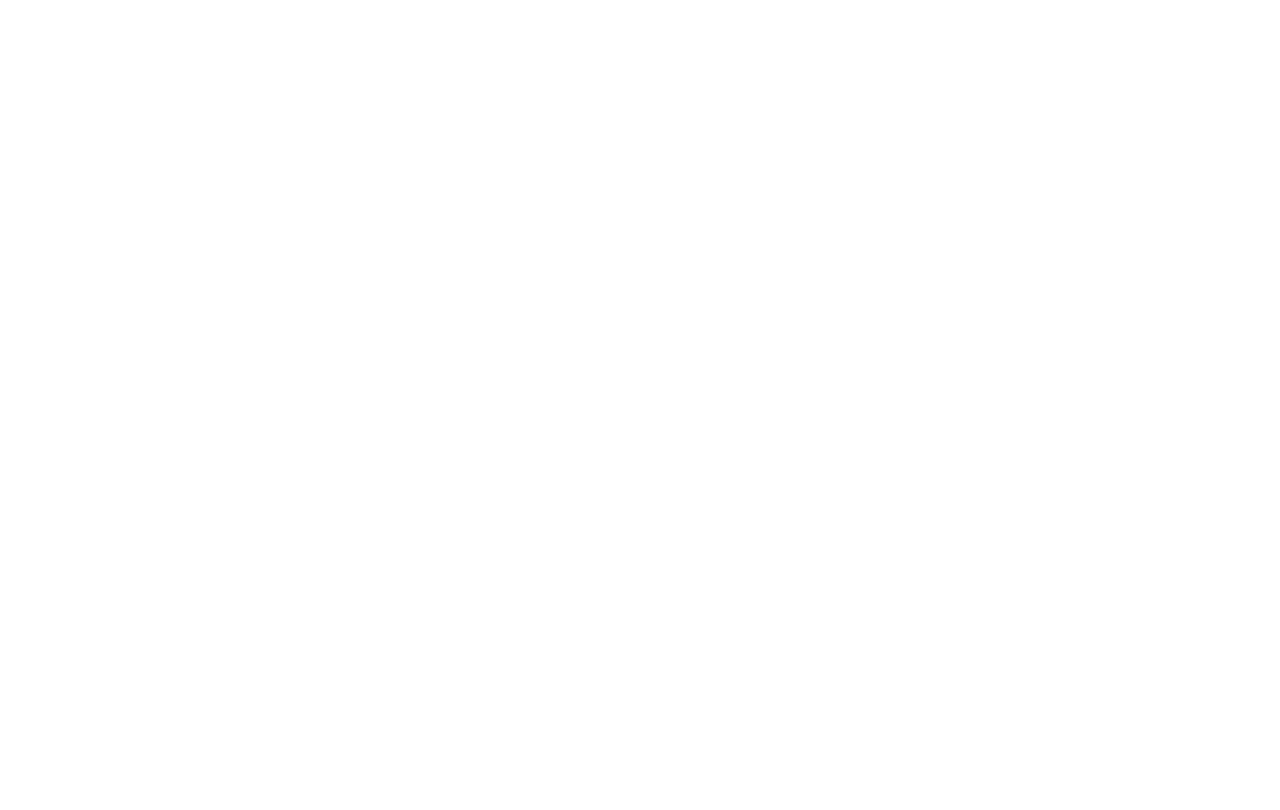
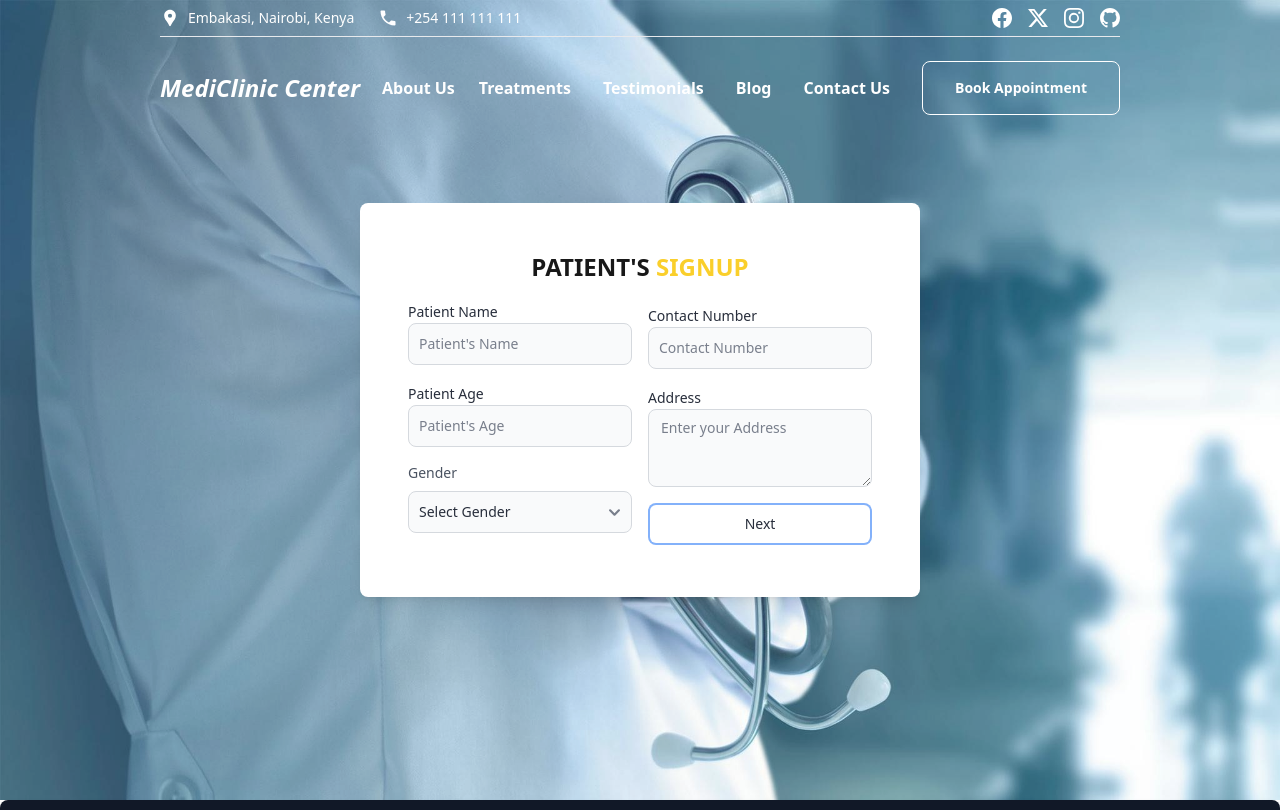
Before and after one commit to Dispenser254/Telemedicine-App, a React (Vite) app in the folder client/: page /signup in a window 1280 px wide. Before the commit this address had no page. Shown: the top 810 px of the page. Built offline with nearby package versions, Linux system fonts and the light colour scheme.

Commit message:
added Register page UI

```diff
--- a/client/src/App.jsx
+++ b/client/src/App.jsx
@@ -4,6 +4,7 @@
 import HomePage from "./pages/HomePage";
 import LandingPage from "./pages/LandingPage";
 import LoginPage from "./pages/LoginPage";
+import RegisterPage from "./pages/RegisterPage";
 
 const App = () => {
   return (
@@ -13,6 +14,7 @@
         <Route path="/" element={<HomePage />} />
         <Route path="/landing-page" element={<LandingPage />} />
         <Route path="/login" element={<LoginPage />} />
+        <Route path="/signup" element={<RegisterPage />} />
       </Routes>
     </BrowserRouter>
   );
--- /dev/null
+++ b/client/src/pages/RegisterPage.jsx
@@ -0,0 +1,178 @@
+/* eslint-disable react/no-unescaped-entities */
+import { useState } from "react";
+import NavbarPage from "../components/NavbarPage";
+import backgroundImage from "/images/homepage.jpg";
+import { FaExclamation } from "react-icons/fa";
+import {
+  Button,
+  Label,
+  Modal,
+  Select,
+  TextInput,
+  Textarea,
+} from "flowbite-react";
+import FooterPage from "../components/FooterPage";
+
+const RegisterPage = () => {
+  const [showModal, setShowModal] = useState(false);
+  const [showCredentials, setShowCredentials] = useState(false);
+
+  const handleCloseModal = () => {
+    setShowModal(false);
+  };
+  const handleGoBack = () => {
+    setShowCredentials(false);
+  };
+  return (
+    <>
+      <div
+        className="min-h-screen flex items-center opacity-90 justify-center"
+        style={{
+          backgroundImage: `url(${backgroundImage})`,
+          backgroundSize: "cover",
+        }}
+      >
+        <NavbarPage />
+        <div className="md:mx-auto mx-4 p-8 md:p-12 bg-white rounded-lg shadow-lg max-w-2xl">
+          {!showCredentials ? (
+            <div>
+              <h2 className="text-2xl font-bold mb-4 text-center uppercase">
+                Patient's <span className="text-yellow-300">Signup</span>
+              </h2>
+              <form className="flex flex-col md:flex-row items-center justify-center gap-4">
+                <div className="md:flex md:flex-col">
+                  <div className="mb-4">
+                    <Label htmlFor="patientName" className="mb-2">
+                      Patient Name
+                    </Label>
+                    <TextInput
+                      id="patientName"
+                      name="patientName"
+                      placeholder="Patient's Name"
+                    />
+                  </div>
+                  <div className="mb-4">
+                    <Label htmlFor="patientAge" className="mb-2">
+                      Patient Age
+                    </Label>
+                    <TextInput
+                      id="patientAge"
+                      name="patientAge"
+                      placeholder="Patient's Age"
+                    />
+                  </div>
+                  <div className="mb-4">
+                    <Label
+                      htmlFor="gender"
+                      className="mb-2 block text-gray-700"
+                    >
+                      Gender
+                    </Label>
+                    <Select id="gender" name="gender">
+                      <option value="">Select Gender</option>
+                      <option value="male">Male</option>
+                      <option value="female">Female</option>
+                      <option value="other">Other</option>
+                    </Select>
+                  </div>
+                </div>
+                <div className="md:flex md:flex-col">
+                  <div className="mb-4">
+                    <Label htmlFor="contactNumber" className="mb-2">
+                      Contact Number
+                    </Label>
+                    <TextInput
+                      id="contactNumber"
+                      name="contactNumber"
+                      placeholder="Contact Number"
+                    />
+                  </div>
+                  <div className="mb-4">
+                    <Label htmlFor="address" className="mb-2">
+                      Address
+                    </Label>
+                    <Textarea
+                      id="address"
+                      name="address"
+                      placeholder="Enter your Address"
+                      rows={3}
+                    ></Textarea>
+                  </div>
+
+                  <Button
+                    type="submit"
+                    className="bg-blue-400 hover:bg-blue-500"
+                    outline
+                  >
+                    Next
+                  </Button>
+                </div>
+              </form>
+            </div>
+          ) : (
+            <div>
+              <h2 className="text-2xl font-bold mb-4 text-center uppercase">
+                Patient's <span className="text-yellow-300">Signup</span>
+              </h2>
+              <form className="flex flex-col md:flex-row items-center justify-center gap-4">
+                <div className="md:flex md:flex-col">
+                  <div className="mb-4">
+                    <Label htmlFor="username">Username</Label>
+                    <TextInput
+                      id="username"
+                      name="username"
+                      placeholder="Username"
+                    />
+                  </div>
+                  <div className="mb-4">
+                    <Label htmlFor="password">Enter Password</Label>
+                    <TextInput
+                      id="password"
+                      name="password"
+                      placeholder="Enter Password"
+                    />
+                  </div>
+                  <div className="mb-4">
+                    <Label htmlFor="confirmPassword">Confirm Password</Label>
+                    <TextInput
+                      id="confirmPassword"
+                      name="confirmPassword"
+                      placeholder="Confirm Password"
+                    />
+                  </div>
+
+                  <div className="flex justify-between items-center">
+                    <Button
+                      type="submit"
+                      className="bg-blue-500 hover:bg-blue-600"
+                    >
+                      Signup
+                    </Button>
+                    <Button
+                      type="submit"
+                      className="bg-blue-400 hover:bg-blue-600"
+                      outline
+                      onClick={handleGoBack}
+                    >
+                      Go Back
+                    </Button>
+                  </div>
+                </div>
+              </form>
+            </div>
+          )}
+        </div>
+        <Modal
+          showModal={showModal}
+          setShowModal={setShowModal}
+          title="Error"
+          onClose={handleCloseModal}
+          icon={FaExclamation}
+        />
+      </div>
+      <FooterPage />
+    </>
+  );
+};
+
+export default RegisterPage;
```
